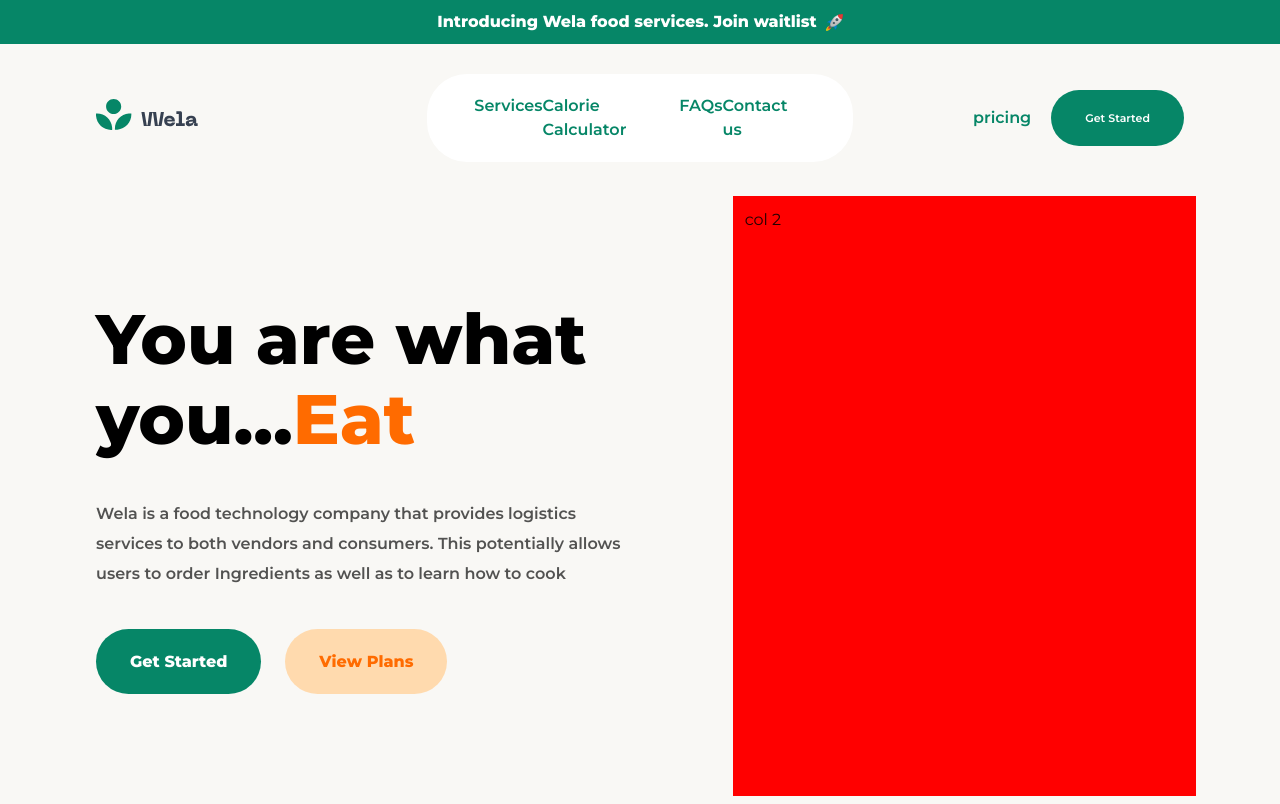
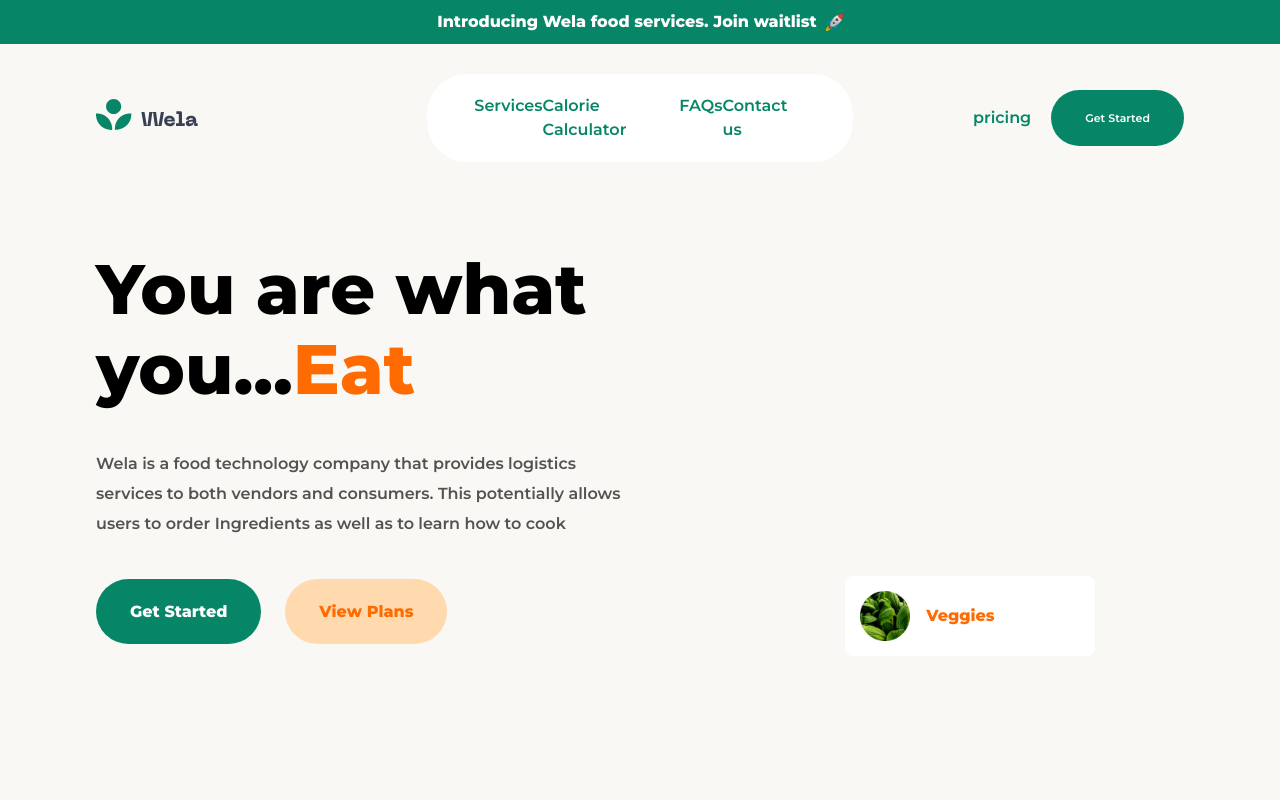
Before and after one commit to kennydageek/wela-foods, a Vue app: page / in a window 1280 px wide. Built offline with nearby package versions, Linux system fonts and the light colour scheme.

Commit message:
Header carousel functionality implemented

```diff
--- /dev/null
+++ b/src/components/CarouselComp.vue
@@ -0,0 +1,63 @@
+<template>
+  <v-carousel cycle :show-arrows="false" hide-delimiters class="">
+    <v-carousel-item
+      v-for="(item, i) in items"
+      :key="i"
+      :src="item.src"
+      reverse-transition="fade-transition"
+      transition="fade-transition"
+    >
+      <wf-info-box
+        :heading="item.heading"
+        :url="item.url"
+        :secondary="true"
+        :small="true"
+        :none="true"
+        class="info-box"
+      />
+    </v-carousel-item>
+  </v-carousel>
+</template>
+
+<script>
+export default {
+  data() {
+    return {
+      items: [
+        {
+          heading: 'Veggies',
+          url: require('@/assets/images/photos/veggies.png'),
+          src: require('@/assets/images/photos/carousel-1.png'),
+        },
+        {
+          heading: 'Pepper',
+          url: require('@/assets/images/photos/veggies.png'),
+          src: require('@/assets/images/photos/carousel-1.png'),
+        },
+        {
+          heading: 'Pasta',
+          url: require('@/assets/images/photos/veggies.png'),
+          src: require('@/assets/images/photos/carousel-1.png'),
+        },
+        {
+          heading: 'Swallow',
+          url: require('@/assets/images/photos/veggies.png'),
+          src: require('@/assets/images/photos/carousel-1.png'),
+        },
+      ],
+    };
+  },
+};
+</script>
+
+<style scoped>
+.v-caroussel {
+  border-radius: 2rem;
+}
+
+.info-box {
+  position: absolute;
+  left: 2rem;
+  bottom: 4rem;
+}
+</style>
--- a/src/components/HeaderComp.vue
+++ b/src/components/HeaderComp.vue
@@ -21,13 +21,21 @@
           <wf-base-button :large="true" :secondary="true" text="View Plans" />
         </div>
       </v-col>
-      <v-col cols="5" class="carousel-wrapper">col 2</v-col>
+      <v-col cols="4" class="carousel-wrapper">
+        <carousel-comp />
+      </v-col>
     </v-row>
   </div>
 </template>
 
 <script>
-export default {};
+import CarouselComp from './CarouselComp';
+export default {
+  name: 'HeaderComp',
+  components: {
+    CarouselComp,
+  },
+};
 </script>
 
 <style scoped>
@@ -66,8 +74,10 @@
 }
 
 .carousel-wrapper {
-  background: red;
-  height: 600px;
+  border-radius: 20px;
+  /* height: 600px; */
+  padding: 0;
+  margin: 0;
   /* justify-self: flex-end; */
 }
 </style>
--- /dev/null
+++ b/src/components/global/WfInfoBox.vue
@@ -0,0 +1,121 @@
+<template>
+  <div
+    class="info-box-wrapper"
+    :class="{
+      'info-lg': large,
+      'info-md': medium,
+      'info-sm': small,
+    }"
+  >
+    <img
+      :src="url"
+      :class="{
+        'img-md': large,
+        'img-sm': small,
+      }"
+      alt=""
+    />
+    <div class="info-text">
+      <p
+        class="heading"
+        :class="{
+          'color-sec': secondary,
+          'font-lg': large,
+        }"
+      >
+        {{ heading }}
+      </p>
+      <p
+        class="footer"
+        :class="{
+          display: none,
+        }"
+      >
+        {{ footer }}
+      </p>
+    </div>
+  </div>
+</template>
+
+<script>
+export default {
+  props: {
+    url: {
+      type: String,
+    },
+    heading: {
+      type: String,
+      required: true,
+    },
+    footer: {
+      type: String,
+      required: false,
+    },
+
+    large: Boolean,
+    small: Boolean,
+    medium: Boolean,
+    secondary: Boolean,
+    none: Boolean,
+  },
+};
+</script>
+
+<style scoped>
+.info-box-wrapper {
+  background-color: #fff;
+}
+
+.info-sm {
+  display: flex;
+  width: 25rem;
+  padding: 1.5rem;
+  border-radius: 8px;
+  backdrop-filter: blur(3px);
+}
+
+.info-md {
+  display: flex;
+  width: 100%;
+  padding: 1.2rem;
+  border-radius: 10px;
+}
+
+.img-sm {
+  width: 5rem;
+  height: 5rem;
+  align-self: center;
+}
+
+.img-md {
+  width: 4.4rem;
+  height: 4.4rem;
+}
+
+.info-text {
+  margin-left: 1.6rem;
+  align-self: center;
+}
+
+.heading {
+  margin-bottom: 0;
+  font-weight: 800;
+}
+
+.font-lg {
+  font-size: 1.8rem;
+}
+
+.display {
+  display: none;
+}
+
+.color-sec {
+  color: var(--color-accent);
+}
+
+.footer {
+  font-size: 1.4rem;
+  color: rgba(8, 6, 19, 0.68);
+}
+</style>
```
Also changed, not shown: src/assets/images/photos/carousel-1.png (added), src/assets/images/photos/veggies.png (added).
